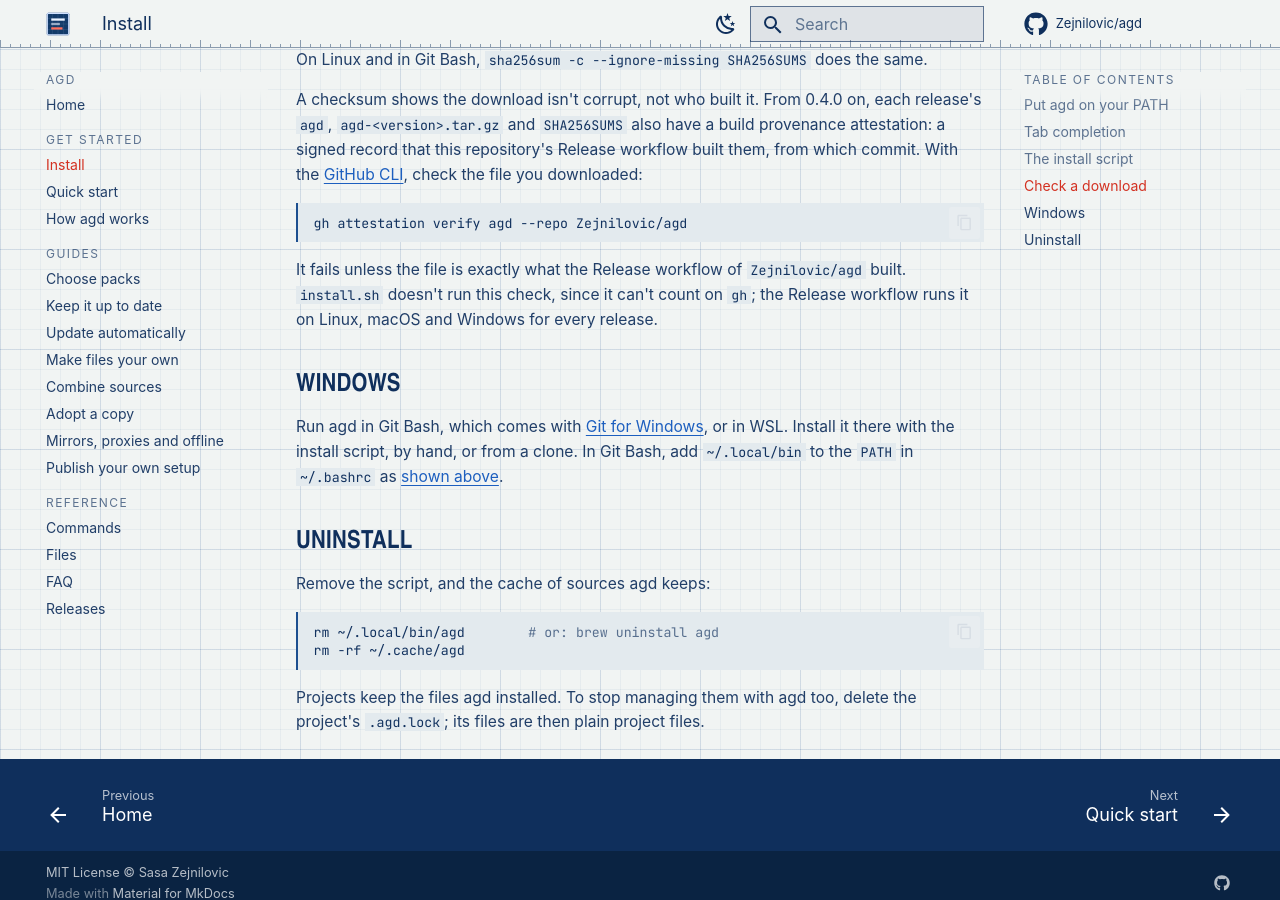
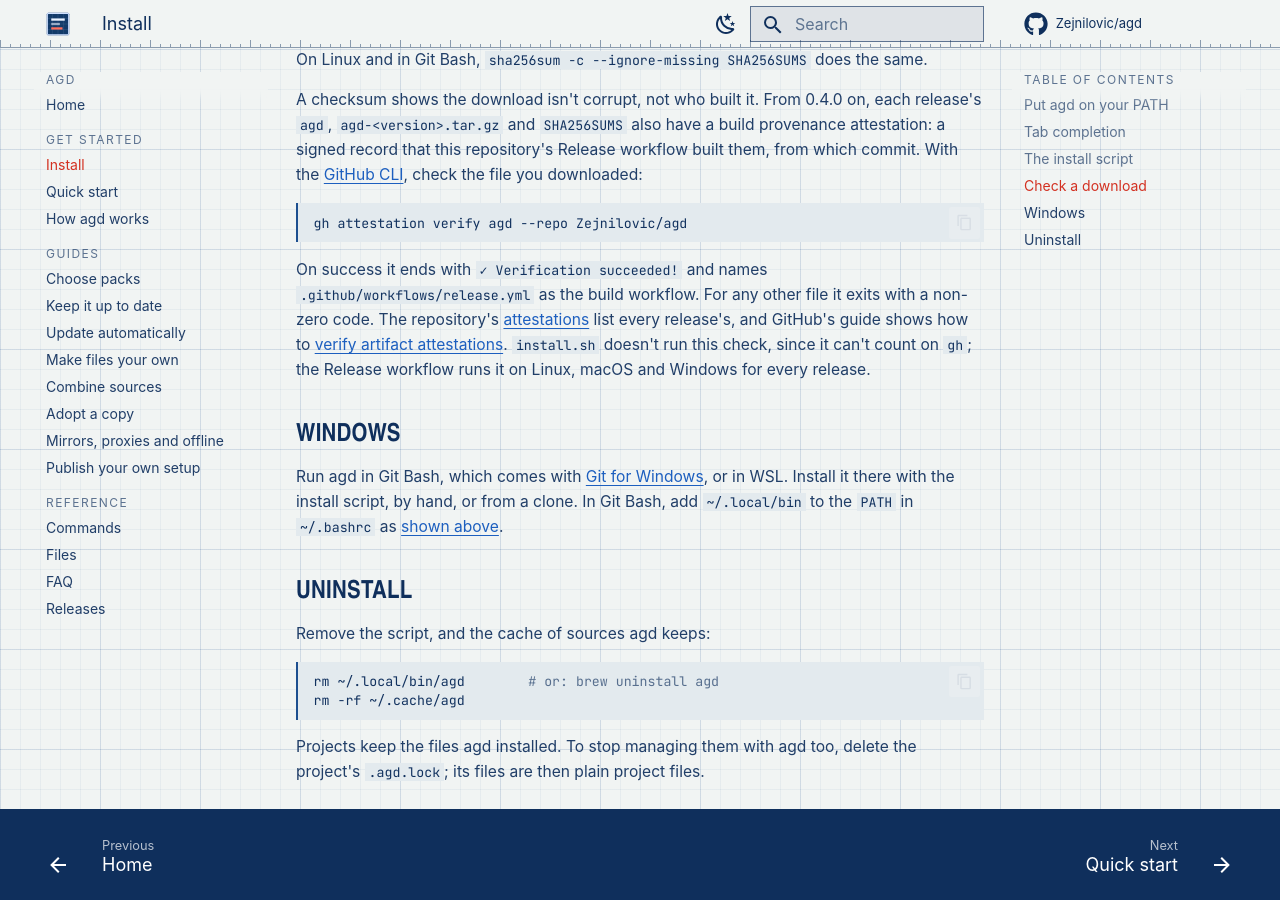
Before and after one commit to Zejnilovic/agd, an MkDocs documentation site: the page built from docs/install.md, in a window 1280 px wide and 900 px high, scrolled down 1851 px. Built offline with MkDocs 1.6.1 and Material for MkDocs 9.7.7, drawn with Linux system fonts in a browser that asks for light colours; some web fonts are replaced; comment, search, counter and statistics services are not loaded.

Commit message:
Install docs: what a passing attestation check looks like, with links

````diff
--- a/docs/install.md
+++ b/docs/install.md
@@ -120,7 +120,7 @@ A checksum shows the download isn't corrupt, not who built it. From 0.4.0 on, ea
 gh attestation verify agd --repo Zejnilovic/agd
 ```
 
-It fails unless the file is exactly what the Release workflow of `Zejnilovic/agd` built. `install.sh` doesn't run this check, since it can't count on `gh`; the Release workflow runs it on Linux, macOS and Windows for every release.
+On success it ends with `✓ Verification succeeded!` and names `.github/workflows/release.yml` as the build workflow. For any other file it exits with a non-zero code. The repository's [attestations](https://github.com/Zejnilovic/agd/attestations) list every release's, and GitHub's guide shows how to [verify artifact attestations](https://docs.github.com/en/actions/security-for-github-actions/using-artifact-attestations/using-artifact-attestations-to-establish-provenance-for-builds#verifying-artifact-attestations-with-the-github-cli). `install.sh` doesn't run this check, since it can't count on `gh`; the Release workflow runs it on Linux, macOS and Windows for every release.
 
 ## Windows
 
````
